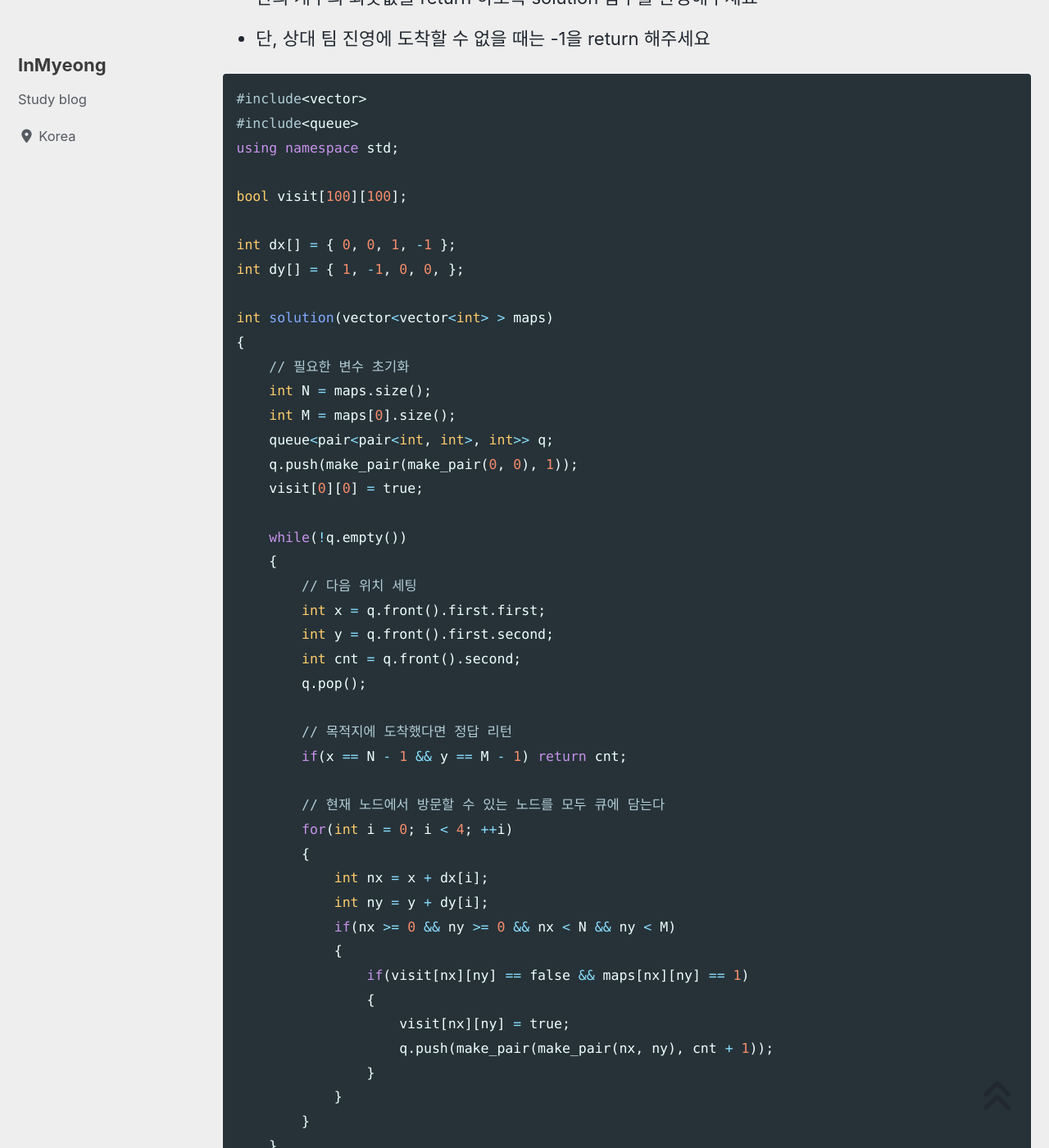
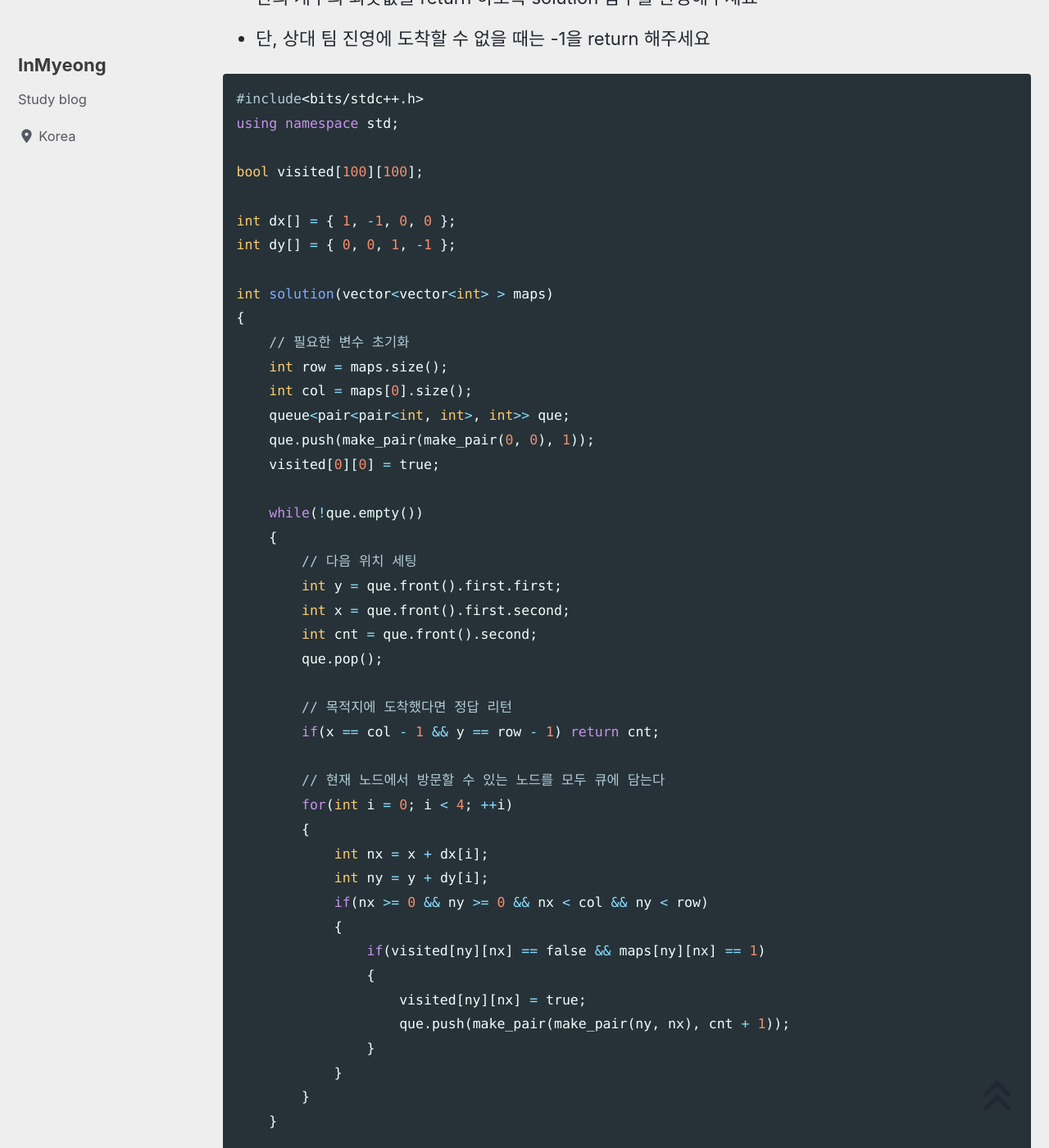
Before and after one commit to devMyeong/devMyeong.github.io, a Jekyll site: the page built from _posts/codingTest/2022-07-06-프로그래머스.md, in a window 1280 px wide and 1400 px high, scrolled down 49156 px. Shown: the whole window at 82% size. Built offline with Jekyll 4.4.1, drawn with Linux system fonts in a browser that asks for light colours; cached includes are drawn as plain includes; nearby versions of some CDN libraries; some web fonts are replaced; comment, search, counter and statistics services are not loaded; some of the changed text lies outside the part shown.

````diff
--- a/_posts/codingTest/2022-07-06-프로그래머스.md
+++ b/_posts/codingTest/2022-07-06-프로그래머스.md
@@ -1410,46 +1410,45 @@ int solution(vector<int> numbers, int target)
 - 단, 상대 팀 진영에 도착할 수 없을 때는 -1을 return 해주세요
 
 ```cpp
-#include<vector>
-#include<queue>
-using namespace std;
-
-bool visit[100][100];
-
-int dx[] = { 0, 0, 1, -1 };
-int dy[] = { 1, -1, 0, 0, };
+#include<bits/stdc++.h>
+using namespace std;
+
+bool visited[100][100];
+
+int dx[] = { 1, -1, 0, 0 };
+int dy[] = { 0, 0, 1, -1 };
 
 int solution(vector<vector<int> > maps)
 {
     // 필요한 변수 초기화
-    int N = maps.size();
-    int M = maps[0].size();
-    queue<pair<pair<int, int>, int>> q;
-    q.push(make_pair(make_pair(0, 0), 1));
-    visit[0][0] = true;
-
-    while(!q.empty())
+    int row = maps.size();
+    int col = maps[0].size();
+    queue<pair<pair<int, int>, int>> que;
+    que.push(make_pair(make_pair(0, 0), 1));
+    visited[0][0] = true;
+
+    while(!que.empty())
     {
         // 다음 위치 세팅
-        int x = q.front().first.first;
-        int y = q.front().first.second;
-        int cnt = q.front().second;
-        q.pop();
+        int y = que.front().first.first;
+        int x = que.front().first.second;
+        int cnt = que.front().second;
+        que.pop();
 
         // 목적지에 도착했다면 정답 리턴
-        if(x == N - 1 && y == M - 1) return cnt;
+        if(x == col - 1 && y == row - 1) return cnt;
 
         // 현재 노드에서 방문할 수 있는 노드를 모두 큐에 담는다
         for(int i = 0; i < 4; ++i)
         {
             int nx = x + dx[i];
             int ny = y + dy[i];
-            if(nx >= 0 && ny >= 0 && nx < N && ny < M)
+            if(nx >= 0 && ny >= 0 && nx < col && ny < row)
             {
-                if(visit[nx][ny] == false && maps[nx][ny] == 1)
+                if(visited[ny][nx] == false && maps[ny][nx] == 1)
                 {
-                    visit[nx][ny] = true;
-                    q.push(make_pair(make_pair(nx, ny), cnt + 1));
+                    visited[ny][nx] = true;
+                    que.push(make_pair(make_pair(ny, nx), cnt + 1));
                 }
             }
         }
````
Also changed, not shown: other parts of _posts/codingTest/2022-07-06-프로그래머스.md (+1 -1 lines).
